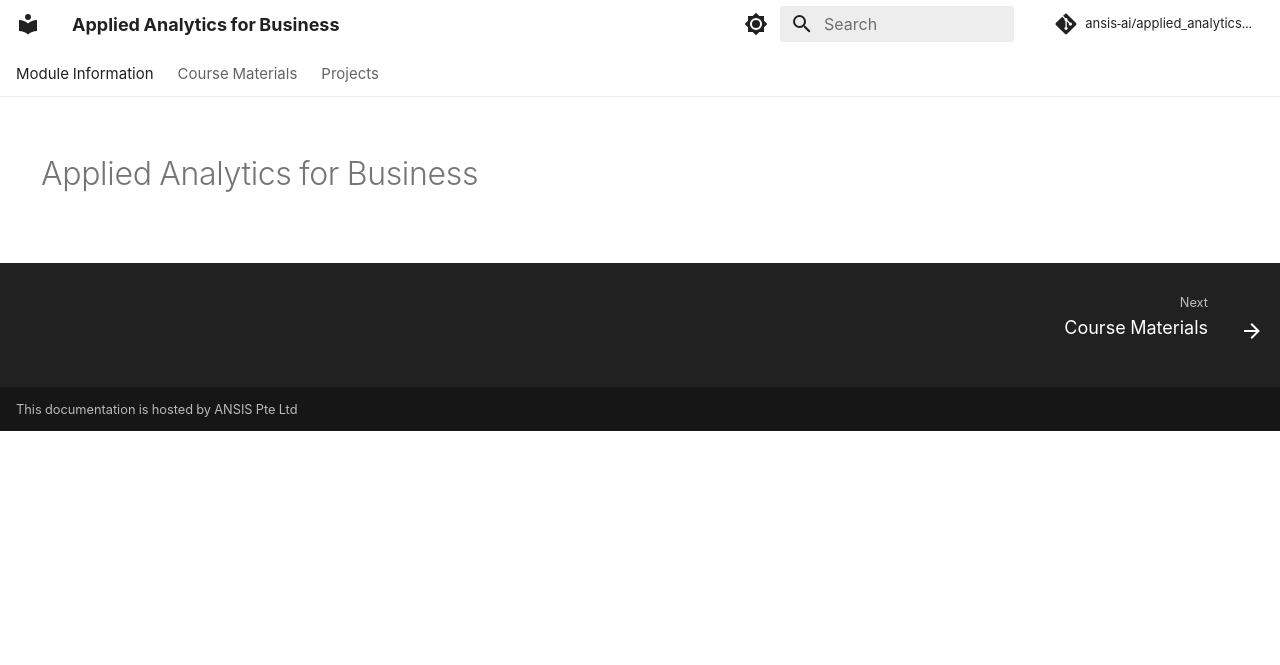
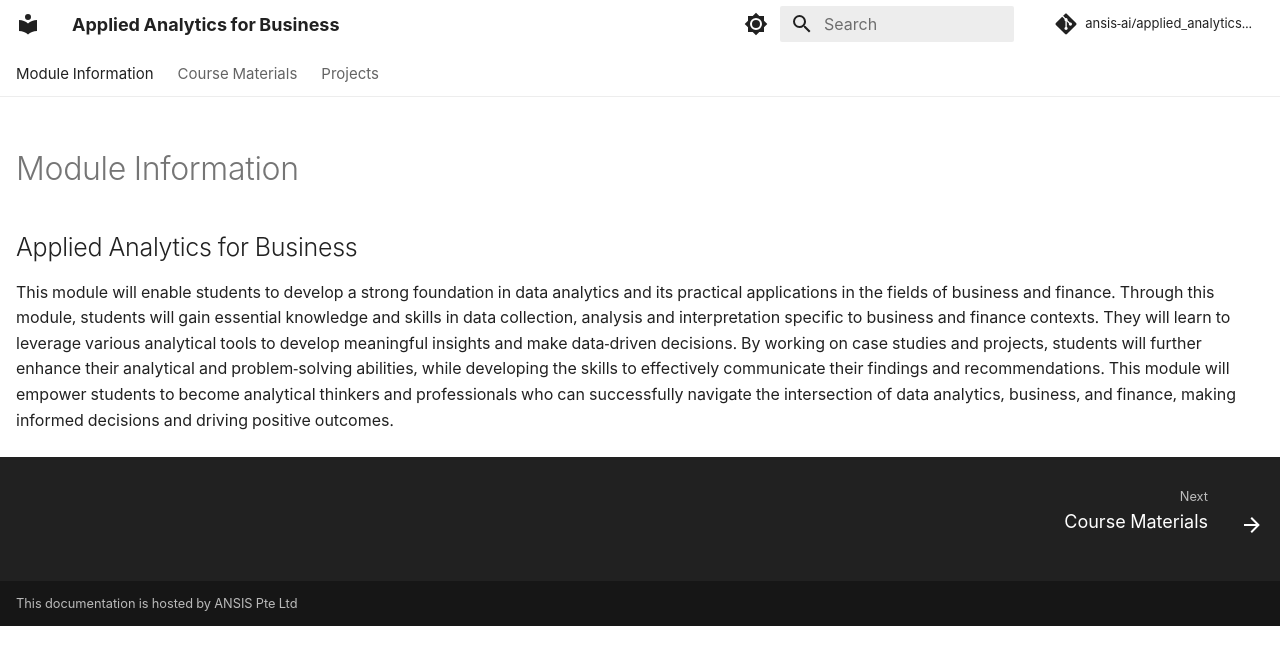
Before and after one commit to lohwswilson/predictive_analytic_for_business, an MkDocs documentation site: the page built from docs/index.md, in a window 1280 px wide. Shown: the top 665 px of the page. Built offline with MkDocs 1.6.1 and Material for MkDocs 9.7.7, drawn with Linux system fonts in a browser that asks for light colours; nearby versions of some CDN libraries; comment, search, counter and statistics services are not loaded.

Commit message:
[NEW] Module Information

```diff
--- a/docs/index.md
+++ b/docs/index.md
@@ -4,8 +4,7 @@
   - navigation
   - toc
 ---
-<script src="https://cdn.tailwindcss.com"></script>
 
-<div class="container px-5 py-1 mx-auto flex flex-wrap">
-  <h1 class="text-l text-gray-700 font-medium">Applied Analytics for Business</h1>
-</div>
+## Applied Analytics for Business
+
+This module will enable students to develop a strong foundation in data analytics and its practical applications in the fields of business and finance. Through this module, students will gain essential knowledge and skills in data collection, analysis and interpretation specific to business and finance contexts. They will learn to leverage various analytical tools to develop meaningful insights and make data-driven decisions. By working on case studies and projects, students will further enhance their analytical and problem-solving abilities, while developing the skills to effectively communicate their findings and recommendations. This module will empower students to become analytical thinkers and professionals who can successfully navigate the intersection of data analytics, business, and finance, making informed decisions and driving positive outcomes.
--- a/overrides/main.html
+++ b/overrides/main.html
@@ -1,7 +1,7 @@
 {% extends "base.html" %}
 
 {% block htmltitle %}
-  <title>PerfectWORK</title>
+  <title>ANSIS</title>
 {% endblock %}
 
 {% block outdated %}
```
